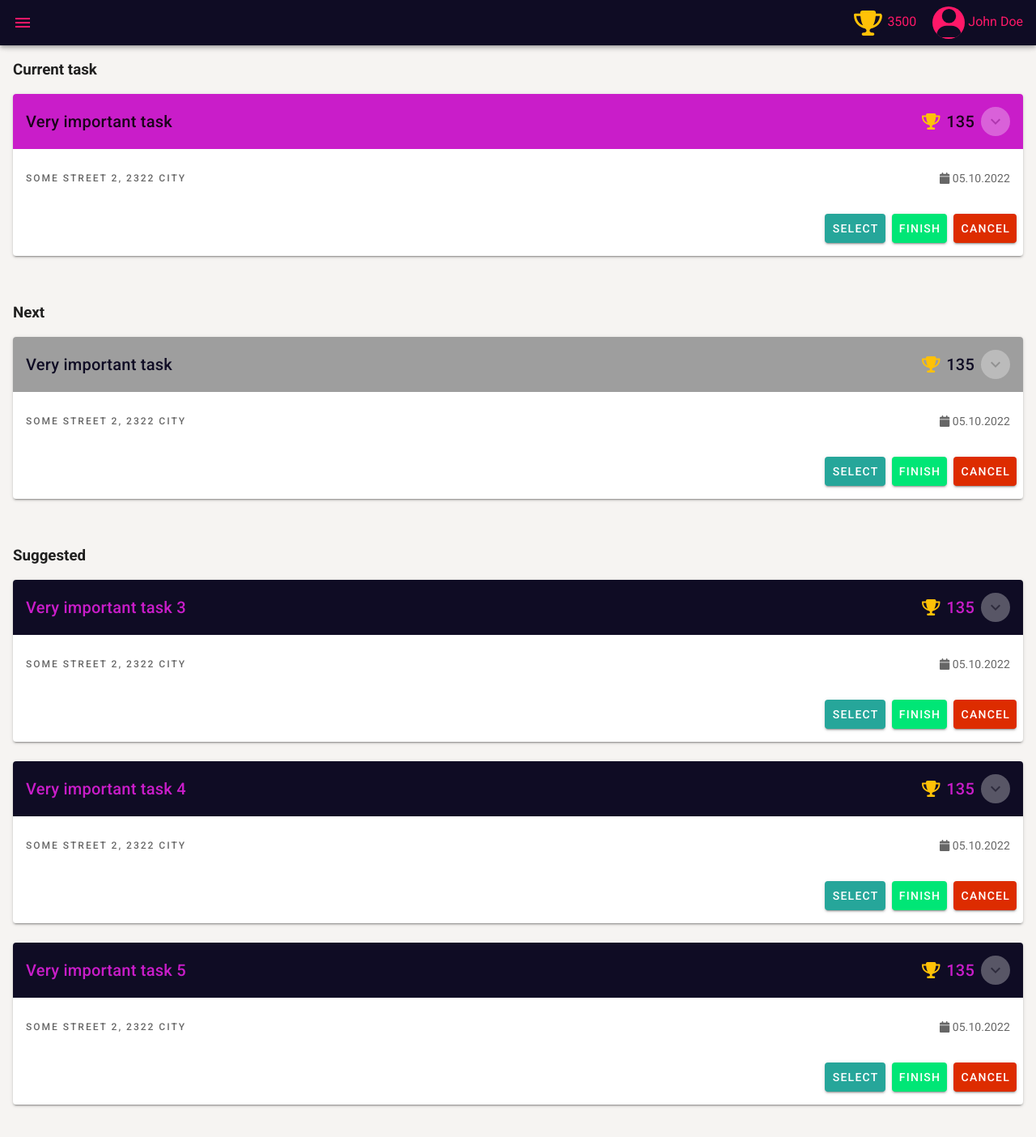
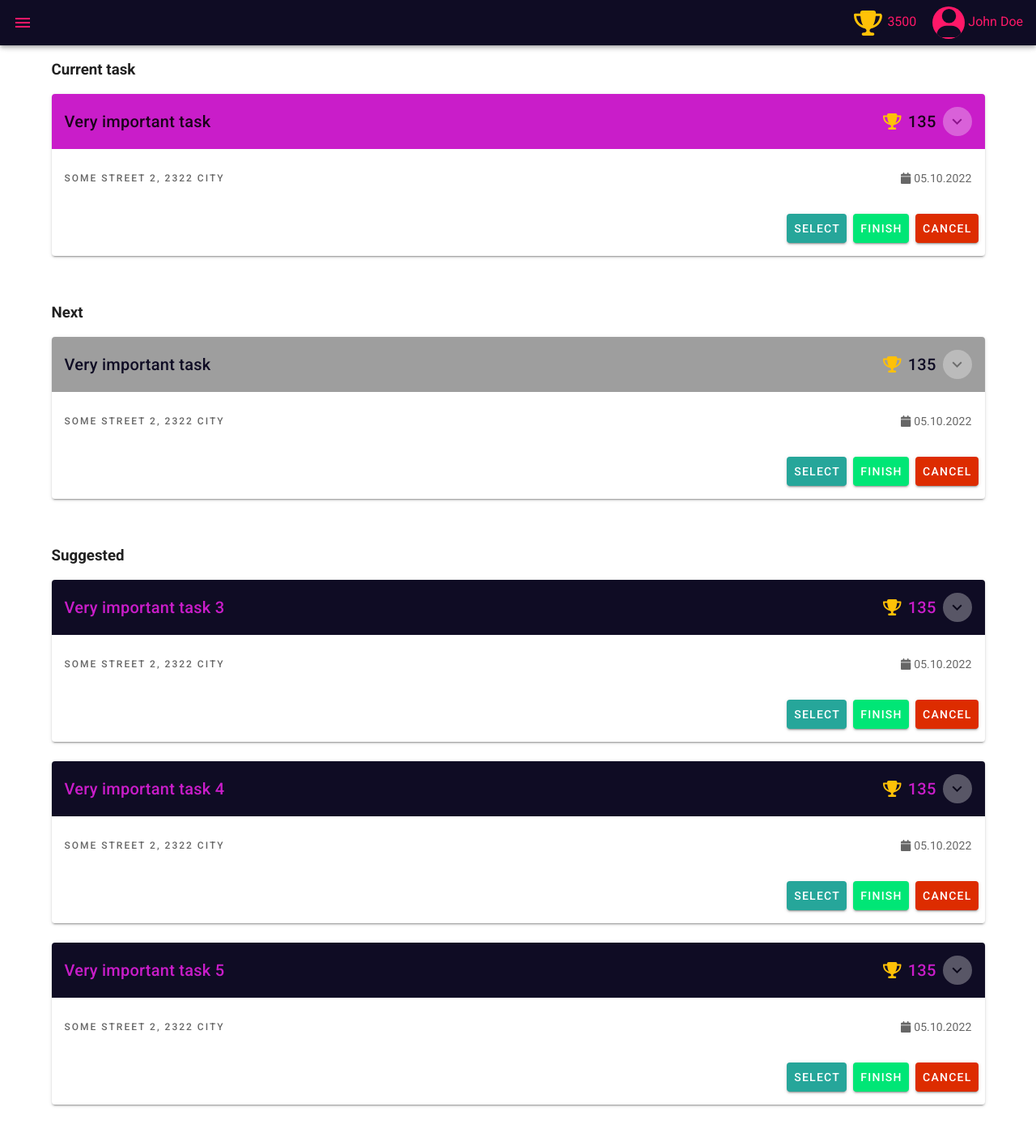
Before and after one commit to stelar7/smartcraft-hackathon-2022-gunnar, a Nuxt app in the folder frontend/: page / in a window 1280 px wide. Shown: the whole page at 81% size. Built offline with nearby package versions, Linux system fonts and the light colour scheme; no server answers.

Commit message:
Style fixes

```diff
--- a/frontend/components/TaskCard.vue
+++ b/frontend/components/TaskCard.vue
@@ -6,7 +6,7 @@
         <fa-icon :icon="['fa', 'trophy']" class="icon amber--text mr-2"/>
         {{ task.Score }}
       <v-btn class="expand-button ml-2" icon @click="show = !show">
-        <v-icon>{{ show ? 'mdi-chevron-up' : 'mdi-chevron-down' }}</v-icon>
+        <v-icon color="black">{{ show ? 'mdi-chevron-up' : 'mdi-chevron-down' }}</v-icon>
       </v-btn>
     </v-card-title>
     <v-card-text class="pt-4">
--- a/frontend/layouts/default.vue
+++ b/frontend/layouts/default.vue
@@ -33,7 +33,7 @@
         <v-list-item-group
           v-model="group"
           color="secondary"
-          active-class="deep-purple--text text--accent-4"
+          active-class=" text--accent-4"
         >
           <v-list-item :to="{name:'index'}" exact @click.stop="drawer = !drawer">
             <v-list-item-title>Main</v-list-item-title>
@@ -100,7 +100,6 @@ export default {
 .app {
   height: 100%;
   margin-top: 56px;
-  background: #F6F4F2;
 }
 .user {
   gap: 20px;
--- a/frontend/nuxt.config.js
+++ b/frontend/nuxt.config.js
@@ -79,6 +79,15 @@ export default {
           error: colors.deepOrange.accent4,
           success: colors.green.accent3,
           background: '#F6F4F2'
+        },
+        dark: {
+          primary: '#009688',
+          secondary: '#adbd12',
+          accent: '#ffc107',
+          info: colors.teal.lighten1,
+          warning: colors.amber.base,
+          error: colors.deepOrange.accent4,
+          success: colors.green.accent3,
         }
       }
     }
--- a/frontend/pages/index.vue
+++ b/frontend/pages/index.vue
@@ -1,19 +1,19 @@
 <template>
   <div>
-    <section class="pa-4">
+    <v-container class="pa-4">
       <h3 class="mb-4">Current task</h3>
       <TaskCard :task="currentTask" color="secondary" text-color="primary" @select="selectTask"/>
-    </section>
+    </v-container>
 
-    <section class="pa-4">
+    <v-container class="pa-4">
       <h3 class="mb-4">Next</h3>
       <TaskCard :task="currentTask" color="grey" text-color="primary--text" @cancel="cancelTask"/>
-    </section>
+    </v-container>
 
-    <section class="pa-4">
+    <v-container class="pa-4">
       <h3 class="mb-4">Suggested</h3>
         <TaskCard v-for="task in tasks" :key="task.Id" :task="task" color="primary" text-color="secondary--text"/>
-    </section>
+    </v-container>
   </div>
 </template>
 
@@ -43,3 +43,6 @@ export default {
   },
 };
 </script>
+<style lang="scss" scoped>
+
+</style>
```
